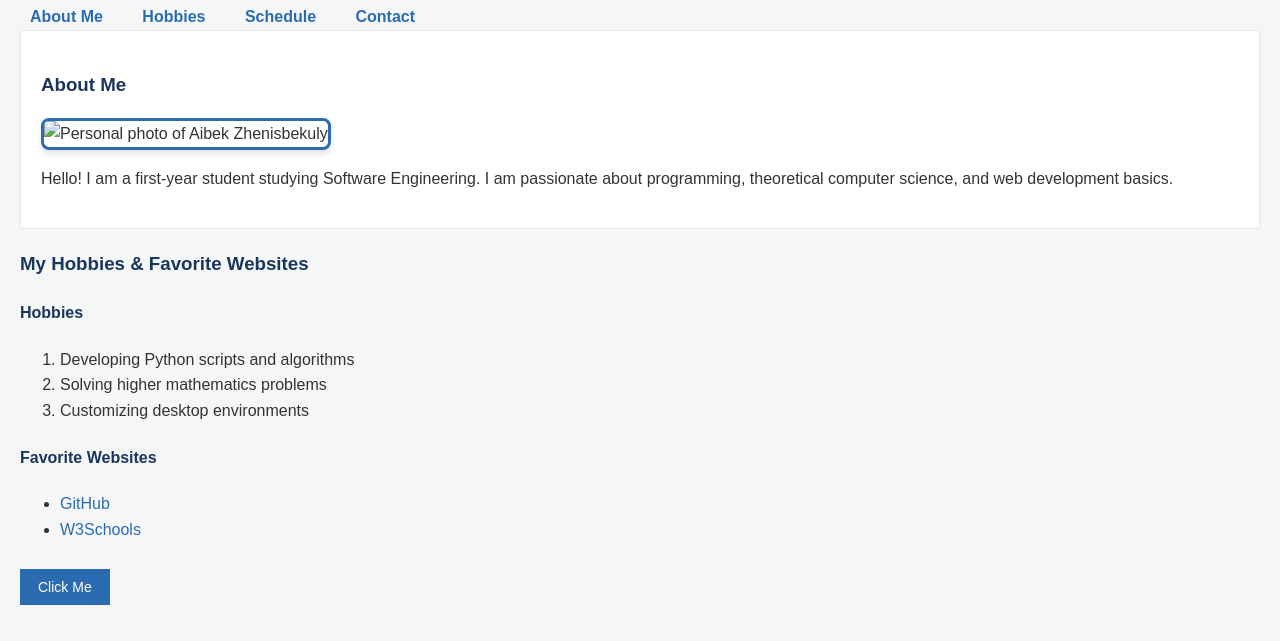
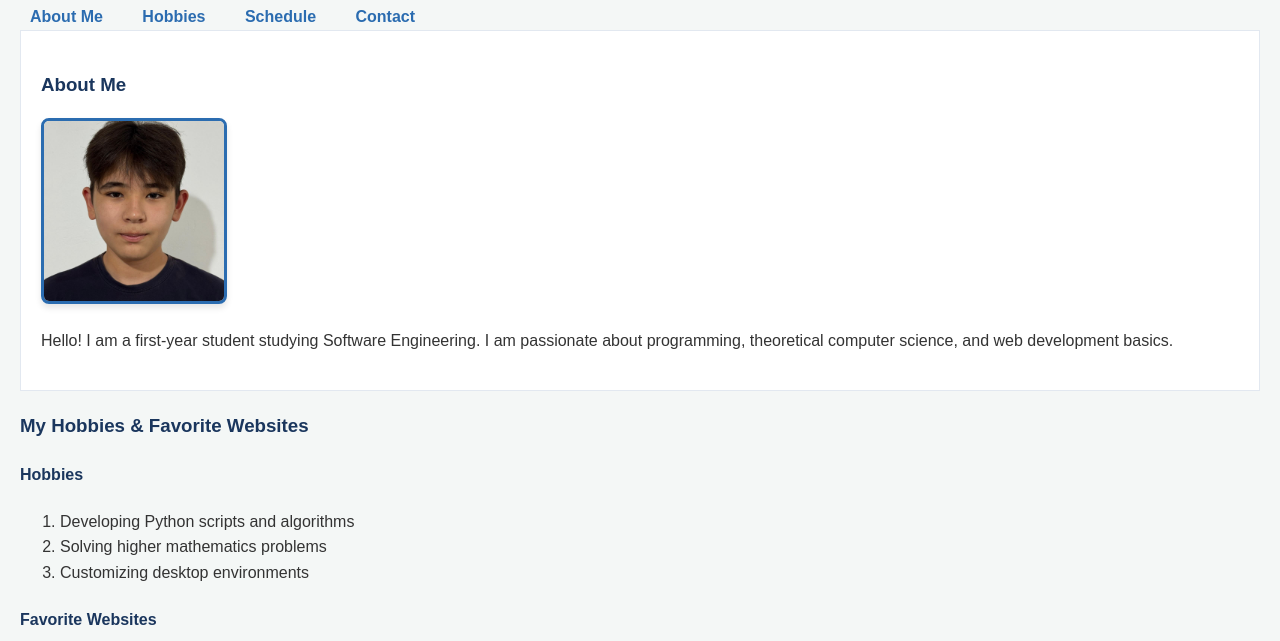
Before and after one commit to Aibekf/webasik1, a plain HTML site: page index.html in a window 1280 px wide. Shown: the part 148-789 px from the top of the page. Drawn offline with Linux system fonts and the light colour scheme.

Commit message:
Update index.html

```diff
--- a/index.html
+++ b/index.html
@@ -21,7 +21,7 @@
     <main>
         <section id="about-me" class="profile-card">
             <h3>About Me</h3>
-            <img src="images/image.JPG" alt="Personal photo of Aibek Zhenisbekuly" class="profile-img">
+            <img src="image.JPG" alt="Personal photo of Aibek Zhenisbekuly" class="profile-img">
             <p>Hello! I am a first-year student studying Software Engineering. I am passionate about programming, theoretical computer science, and web development basics.</p>
         </section>
 
```
